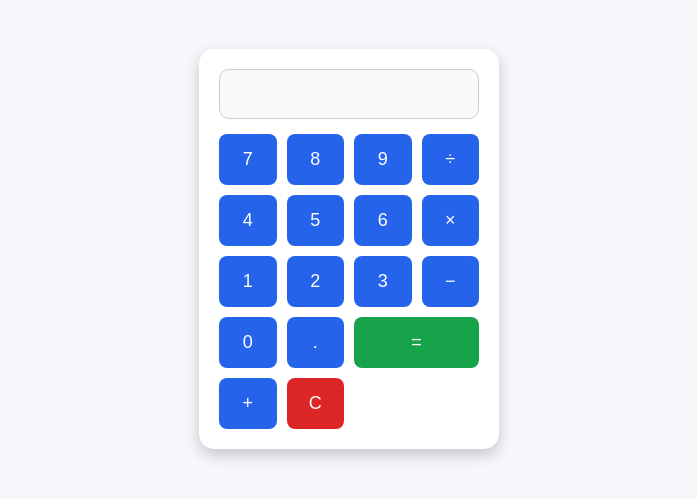
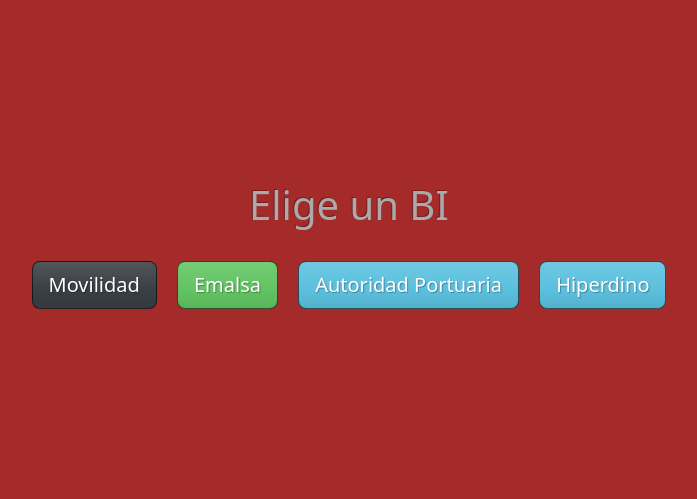
Before and after one commit to emedinaebv/calctest, a plain HTML site: page index.html in a window 1280 px wide. Shown: the part 151-650 px from the top of the page, without its empty margins (291-988 px from the left). Drawn offline with nearby package versions, Linux system fonts and the light colour scheme.

Commit message:
Add files via upload

```diff
--- a/index.html
+++ b/index.html
@@ -1,117 +1,28 @@
-<!doctype html>
+<!DOCTYPE html>
 <html lang="es">
 <head>
-  <meta charset="utf-8" />
-  <meta name="viewport" content="width=device-width,initial-scale=1" />
-  <title>Calculadora</title>
-  <style>
-    body {
-      font-family: Arial, sans-serif;
-      background: #f5f7fb;
-      display: flex;
-      justify-content: center;
-      align-items: center;
-      height: 100vh;
-      margin: 0;
-    }
-    .calculator {
-      background: #fff;
-      padding: 20px;
-      border-radius: 15px;
-      box-shadow: 0 6px 15px rgba(0,0,0,0.2);
-      width: 260px;
-      text-align: center;
-    }
-    #display {
-      width: 100%;
-      height: 50px;
-      font-size: 20px;
-      margin-bottom: 15px;
-      text-align: right;
-      padding: 5px 10px;
-      border: 1px solid #ccc;
-      border-radius: 10px;
-      box-sizing: border-box;
-    }
-    .buttons {
-      display: grid;
-      grid-template-columns: repeat(4, 1fr);
-      gap: 10px;
-    }
-    button {
-      padding: 15px;
-      font-size: 18px;
-      border: none;
-      border-radius: 8px;
-      cursor: pointer;
-      background: #2563eb;
-      color: #fff;
-      transition: background 0.2s;
-    }
-    button:hover {
-      background: #1d4ed8;
-    }
-    .equal {
-      grid-column: span 2;
-      background: #16a34a;
-    }
-    .equal:hover {
-      background: #15803d;
-    }
-    .clear {
-      background: #dc2626;
-    }
-    .clear:hover {
-      background: #b91c1c;
-    }
-  </style>
+    <meta charset="UTF-8">
+    <meta name="viewport" content="width=device-width, initial-scale=1.0">
+    <title>Button Navigation</title>
+    <!-- Bootstrap CSS -->
+    <link rel="stylesheet" href="https://cdn.jsdelivr.net/npm/bootstrap@5.3.0/dist/css/bootstrap.min.css">
+    <!-- Bootswatch Theme (Cosmo) -->
+    <link rel="stylesheet" href="https://cdn.jsdelivr.net/npm/bootswatch@5.3.0/dist/slate/bootstrap.min.css">
+    <script>
+        function navigateToApp(url) {
+            window.location.href = url;
+        }
+    </script>
 </head>
-<body>
-  <div class="calculator">
-    <input type="text" id="display" disabled />
-    <div class="buttons">
-      <button onclick="appendValue('7')">7</button>
-      <button onclick="appendValue('8')">8</button>
-      <button onclick="appendValue('9')">9</button>
-      <button onclick="appendValue('/')">÷</button>
-
-      <button onclick="appendValue('4')">4</button>
-      <button onclick="appendValue('5')">5</button>
-      <button onclick="appendValue('6')">6</button>
-      <button onclick="appendValue('*')">×</button>
-
-      <button onclick="appendValue('1')">1</button>
-      <button onclick="appendValue('2')">2</button>
-      <button onclick="appendValue('3')">3</button>
-      <button onclick="appendValue('-')">−</button>
-
-      <button onclick="appendValue('0')">0</button>
-      <button onclick="appendValue('.')">.</button>
-      <button class="equal" onclick="calculate()">=</button>
-      <button onclick="appendValue('+')">+</button>
-
-      <button class="clear" onclick="clearDisplay()">C</button>
+<body class="d-flex justify-content-center align-items-center vh-100 bg-light" style="background-color: brown !important;">
+    <div class="text-center">
+        <h1 class="mb-4">Elige un BI</h1>
+        <button class="btn btn-primary btn-lg m-2" onclick="navigateToApp('appmovi/index.html')">Movilidad</button>
+        <button class="btn btn-success btn-lg m-2" onclick="navigateToApp('appemalsa/index.html')">Emalsa</button>
+        <button class="btn btn-info btn-lg m-2" onclick="navigateToApp('appports/index.html')">Autoridad Portuaria</button>
+         <button class="btn btn-info btn-lg m-2" onclick="navigateToApp('appesg/index.html')">Hiperdino</button>
     </div>
-  </div>
-
-  <script>
-    const display = document.getElementById("display");
-
-    function appendValue(value) {
-      display.value += value;
-    }
-
-    function clearDisplay() {
-      display.value = "";
-    }
-
-    function calculate() {
-      try {
-        display.value = eval(display.value); // ⚠️ eval solo para pruebas
-      } catch {
-        display.value = "Error";
-      }
-    }
-  </script>
+    <!-- Bootstrap JS -->
+    <script src="https://cdn.jsdelivr.net/npm/bootstrap@5.3.0/dist/js/bootstrap.bundle.min.js"></script>
 </body>
 </html>
```
